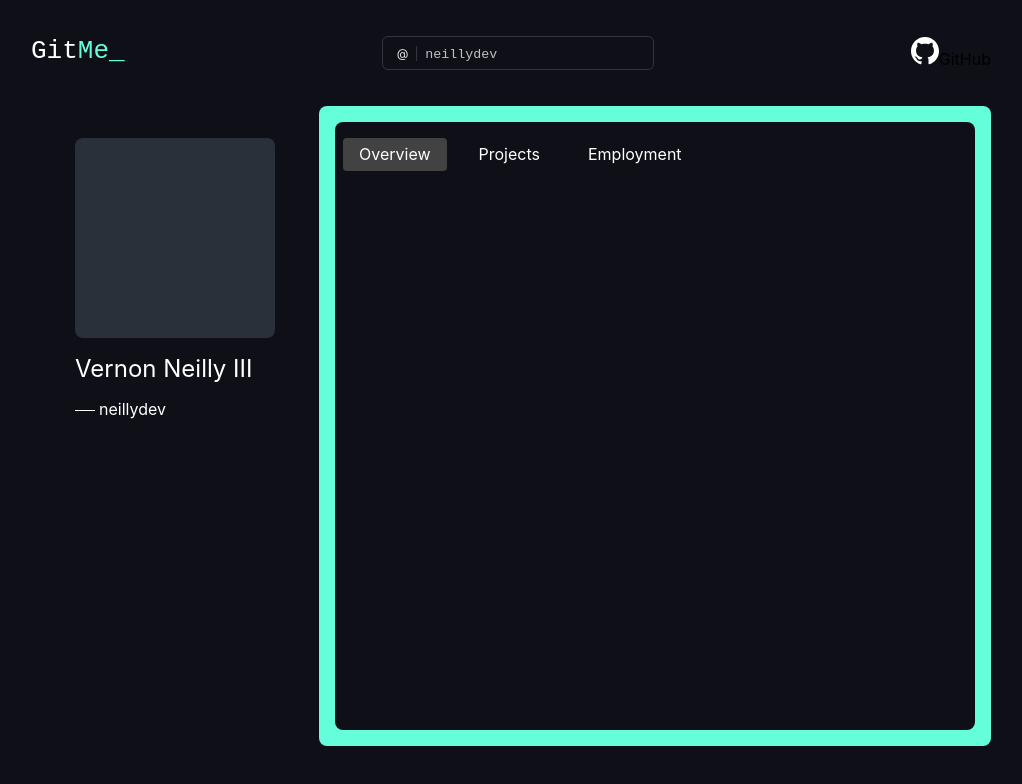
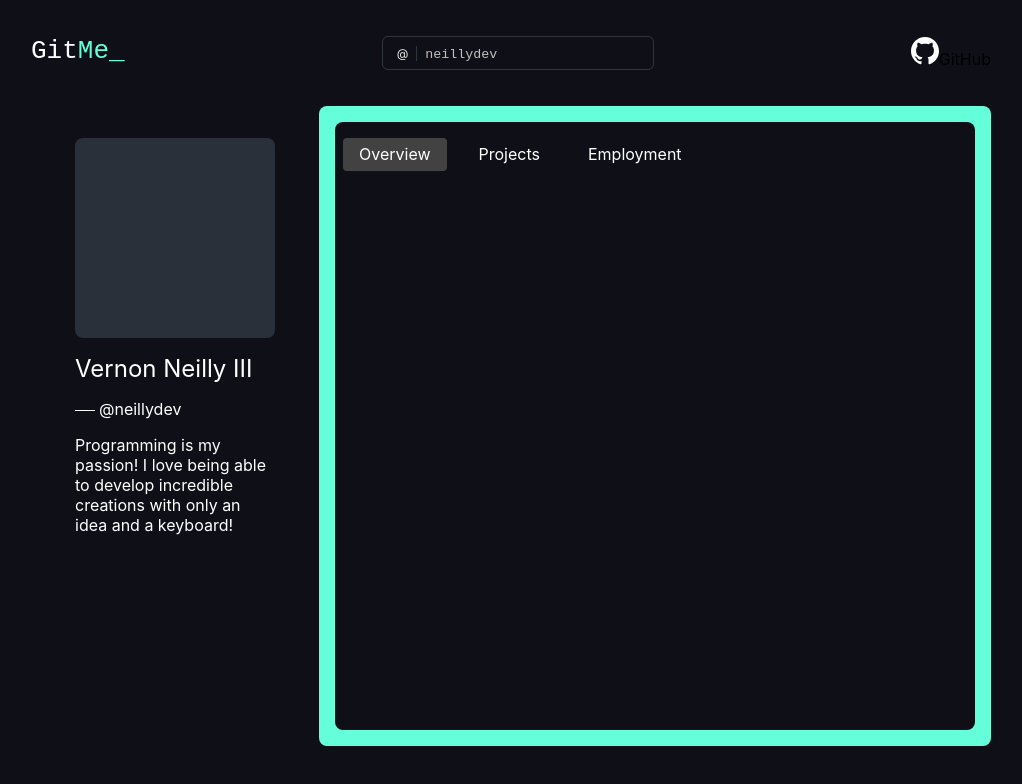
Before and after one commit to neillydev/gitme, a Next.js app: page /1 in a window 1280 px wide. Shown: the top 784 px of the page, without its empty margins (129-1151 px from the left). Built offline with nearby package versions, Linux system fonts and the light colour scheme.

Commit message:
add bio description to portfolio bio

```diff
--- a/pages/[user_id].tsx
+++ b/pages/[user_id].tsx
@@ -10,10 +10,14 @@ const Portfolio = () => {
       <aside className={styles.portfolioLeft}>
         <div className={styles.profileContainer}>
           <div className={styles.profileWrapper}>
-
             <div className={styles.portfolioImg}></div>
-            <div className={styles.name}>Vernon Neilly III</div>
-            <div className={styles.username}><span />neillydev</div>
+            <div className={styles.portfolioBio}>
+              <div className={styles.name}>Vernon Neilly III</div>
+              <div className={styles.username}><span />@neillydev</div>
+              <div className={styles.bio}>
+                Programming is my passion! I love being able to develop incredible creations with only an idea and a keyboard!
+              </div>
+            </div>
           </div>
         </div>
       </aside>
```
